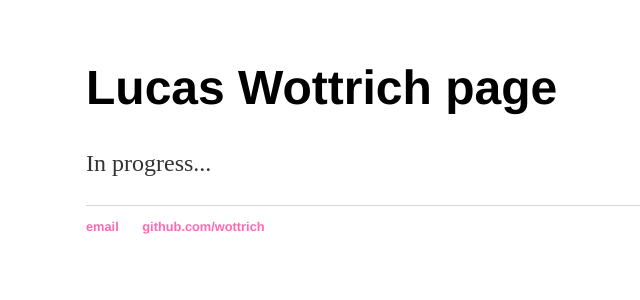
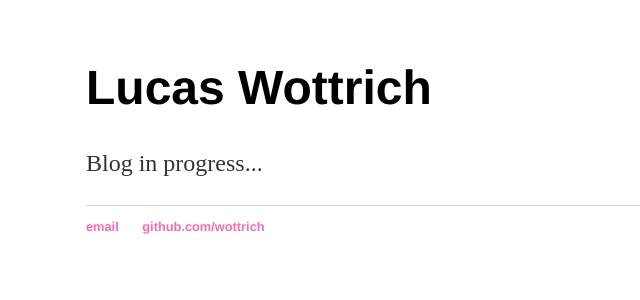
Before and after one commit to Wottrich/wottrich.github.io, a Jekyll site: the page built from index.html, in a window 1280 px wide. Shown: the top 300 px of the page, without its empty margins (106-746 px from the left). Built offline with Jekyll 4.4.1, drawn with Linux system fonts in a browser that asks for light colours.

Commit message:
Update index.html

```diff
--- a/index.html
+++ b/index.html
@@ -1,18 +1,8 @@
-<!DOCTYPE html>
-<html>
-	<head>
-		<title>Lucas Cruz Wottrich</title>
-		<link rel="stylesheet" type="text/css" href="/css/main.css">
-	</head>
-	<body>
-
-		<h1>Lucas Wottrich page</h1>
-		<p>In progress...</p>
-		<footer>
-    		<ul>
-        		<li><a href="mailto:wottrich78@gmail.com">email</a></li>
-        		<li><a href="https://github.com/wottrich">github.com/wottrich</a></li>
-			</ul>
-		</footer>
-	</body>
-</html>
+---
+layout: default
+title: Lucas Cruz Wottrich
+---
+<div class="blurb">
+	<h1>Lucas Wottrich</h1>
+	<p>Blog in progress...</p>
+</div><!-- /.blurb -->
```
